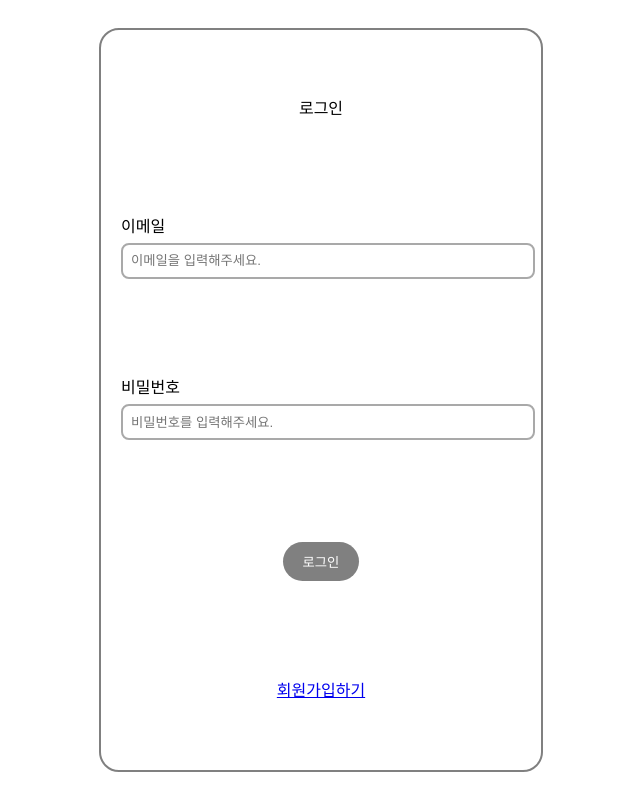
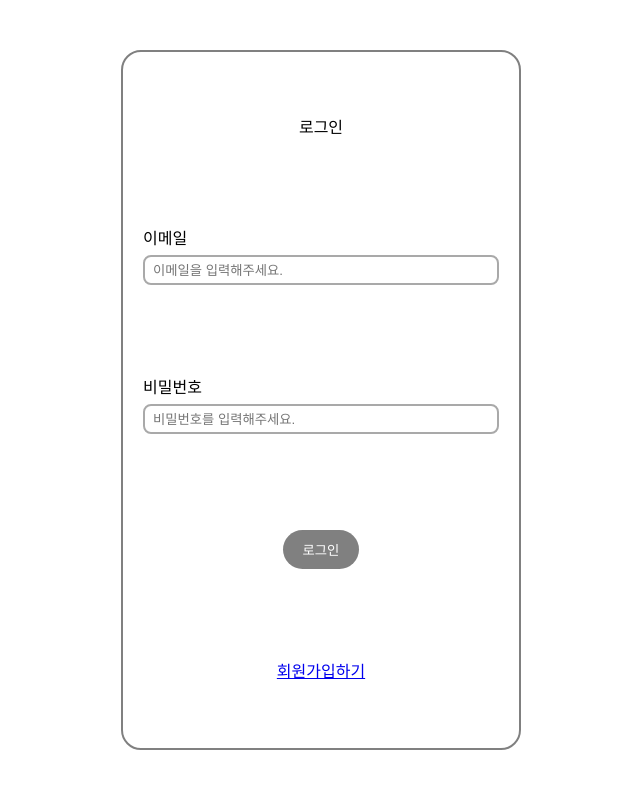
Before and after one commit to 2hakjoon/wanted-pre-onboarding-fe, a React (Create React App) app: page / in a window 1280 px wide. Shown: the whole page, without its empty margins (319-959 px from the left). Built offline with nearby package versions, Linux system fonts and the light colour scheme.

Commit message:
STYLE - layout todo page

```diff
--- a/src/index.css
+++ b/src/index.css
@@ -128,3 +128,6 @@ table {
   border-collapse: collapse;
   border-spacing: 0;
 }
+* {
+  box-sizing: border-box;
+}
--- a/src/screens/todo/TodoScreen.tsx
+++ b/src/screens/todo/TodoScreen.tsx
@@ -9,7 +9,7 @@ import TodoListLoading from './template/TodoListLoading';
 import TodoListError from './template/TodoListError';
 
 const Container = styled.div`
-  width: 1000px;
+  width: 500px;
   height: 100vh;
   padding-top: 50px;
   display: flex;
--- a/src/screens/todo/component/TodoListCard.tsx
+++ b/src/screens/todo/component/TodoListCard.tsx
@@ -15,6 +15,7 @@ const Container = styled.li`
   border-radius: 20px;
   justify-content: space-between;
   margin-bottom: 10px;
+  align-items: center;
   > a {
     color: black;
     text-decoration: none;
--- a/src/screens/todo/component/TodoWriteForm.tsx
+++ b/src/screens/todo/component/TodoWriteForm.tsx
@@ -9,11 +9,9 @@ const FormWrapper = styled.form`
   display: flex;
   align-items: center;
   width: 100%;
-  > * {
-    margin: 0 20px;
-  }
   button {
     flex-shrink: 0;
+    margin-left: 20px;
   }
 `;
 
--- a/src/screens/todo/template/TodoListTemplate.tsx
+++ b/src/screens/todo/template/TodoListTemplate.tsx
@@ -10,10 +10,10 @@ export const TodoListContainer = styled.section`
   border-radius: 30px;
   margin-right: 50px;
   padding: 20px 10px 20px 20px;
+  margin: 20px 0;
 `;
 
 const ListContainer = styled.ul`
-  padding-right: 10px;
   height: 100%;
   overflow-y: scroll;
   overflow-x: hidden;
```
